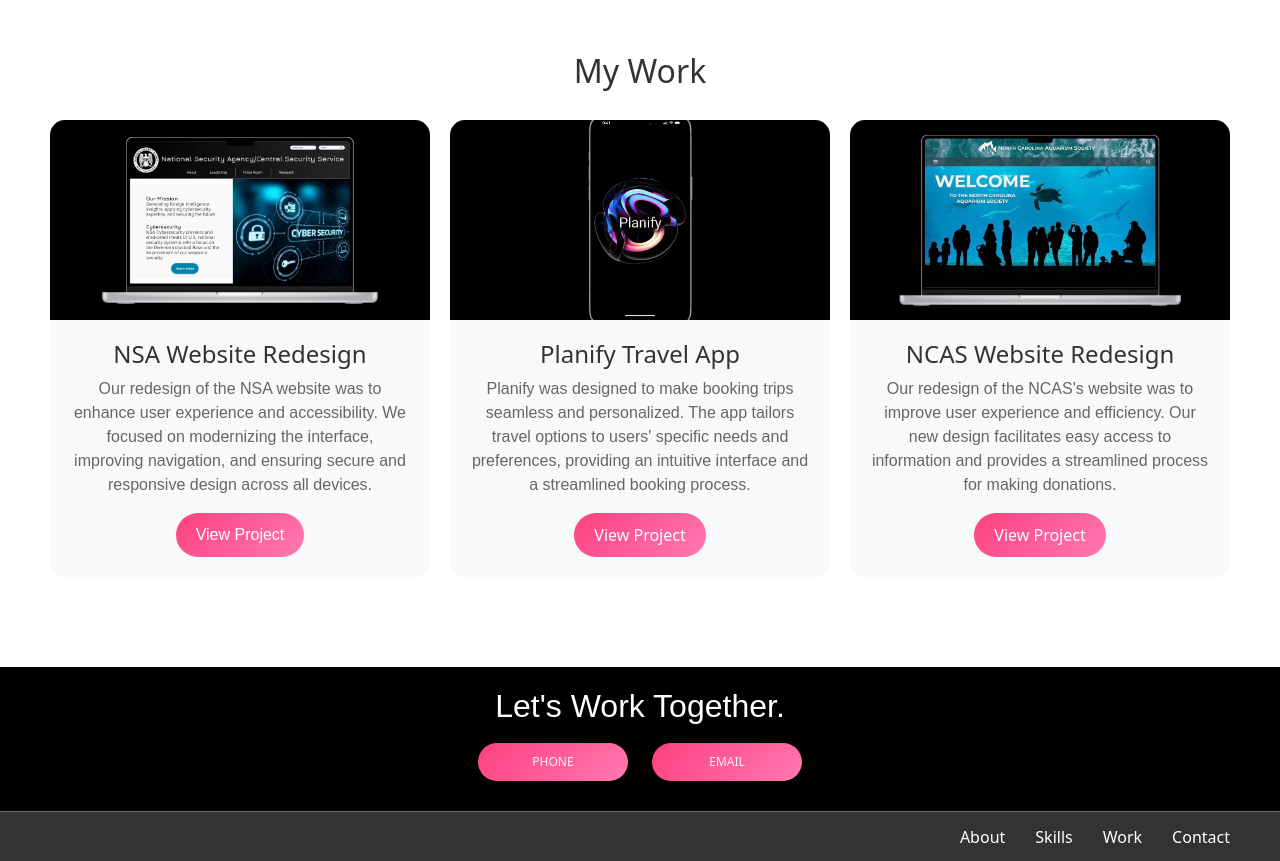
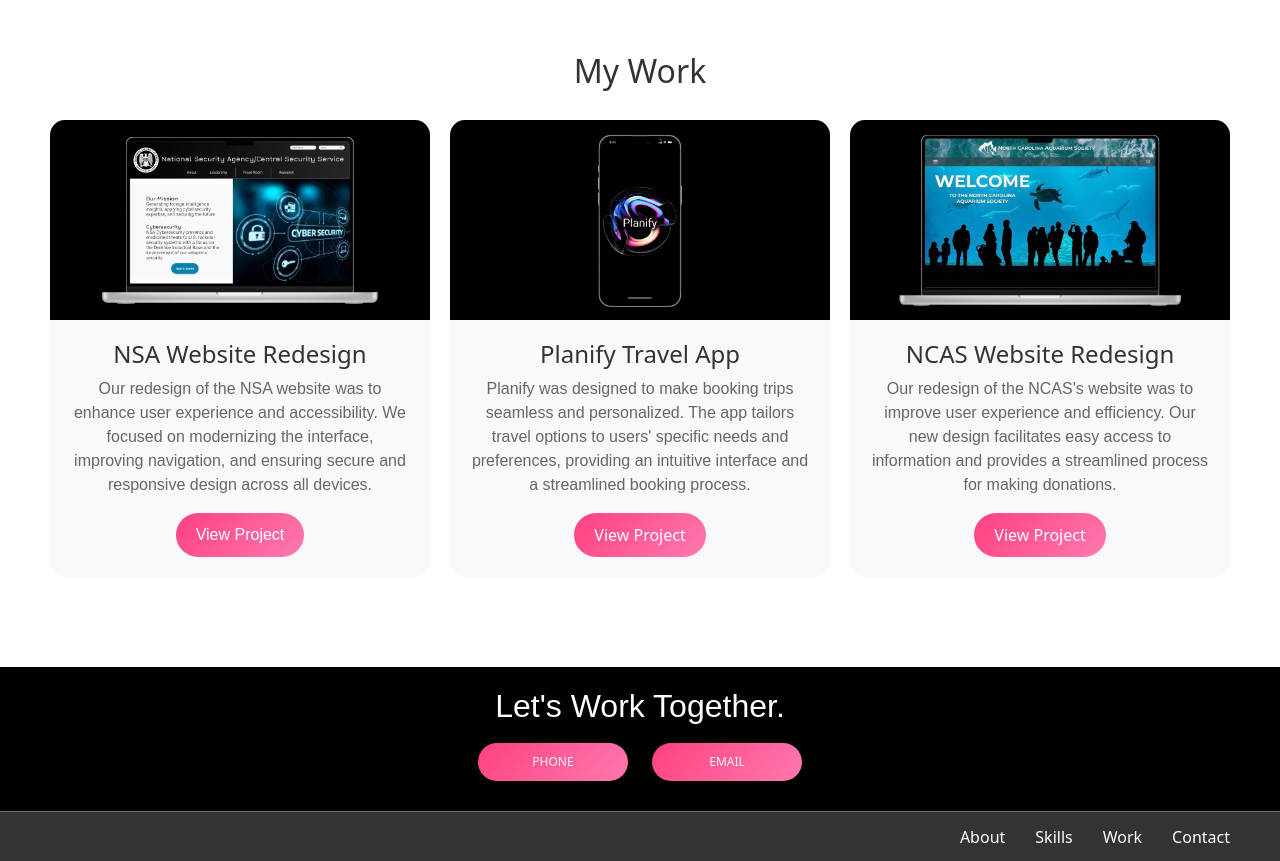
Before and after one commit to rissano/UXUIHW19, a plain HTML site: page index.html in a window 1280 px wide. Shown: the part 1520-2381 px from the top of the page. Drawn offline with nearby package versions, Linux system fonts and the light colour scheme.

Commit message:
image changes

```diff
--- a/index.html
+++ b/index.html
@@ -90,7 +90,7 @@
           </div>
         </div>
         <div class="gridItem">
-          <img src="images/Image 7-16-24 at 9.55 AM.jpeg" class="grid-img" alt="UX Design">
+          <img src="images/planifffyy.PNG" class="grid-img" alt="UX Design">
           <div class="grid-body">
             <h5 class="grid-title">Planify Travel App</h5>
             <p class="grid-text">Planify was designed to make booking trips seamless and personalized. The app tailors travel options to users' specific needs and preferences, providing an intuitive interface and a streamlined booking process.</p>
```
Also changed, not shown: images/Image 7-16-24 at 6.40 PM.jpeg (deleted), images/Image 7-16-24 at 9.55 AM.jpeg (deleted), images/planifffyy.PNG (added), 2 other files.
